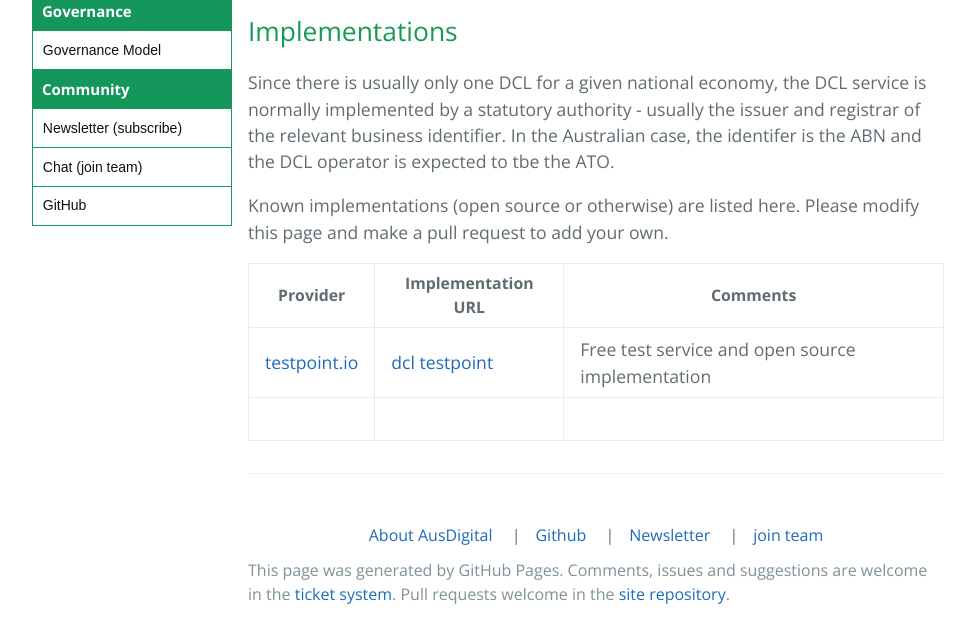
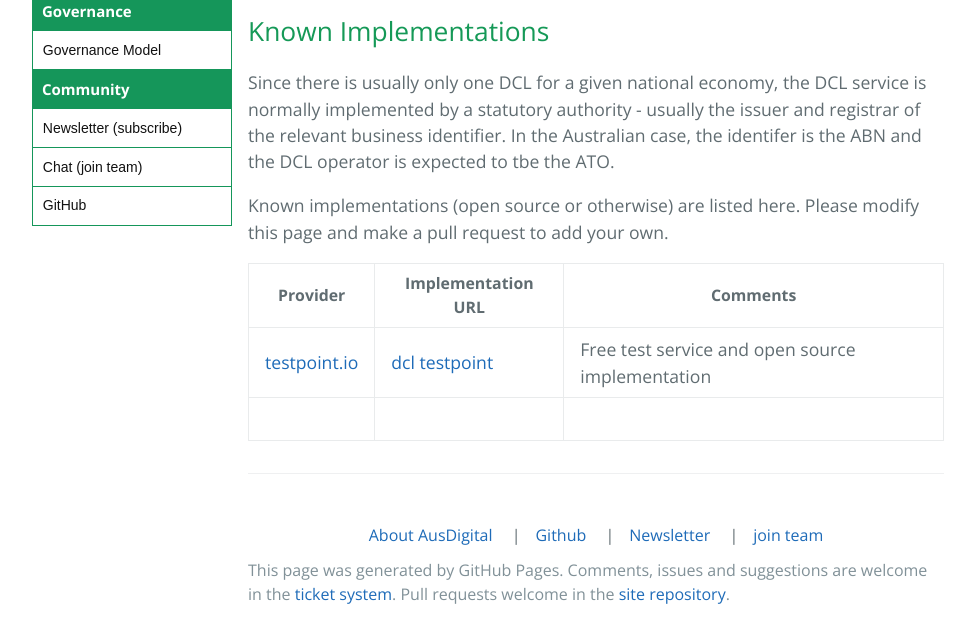
Before and after one commit to ausdigital/ausdigital.github.io, a Jekyll site: the page built from pages/digital-capability-locator.md, in a window 1280 px wide. Shown: the part 741-1379 px from the top of the page, without its empty margins (112-1087 px from the left). Built offline with Jekyll 4.4.1, drawn with Linux system fonts in a browser that asks for light colours.

Commit message:
heading fix

```diff
--- a/pages/digital-capability-locator.md
+++ b/pages/digital-capability-locator.md
@@ -15,7 +15,7 @@ The framework assumes that there could be multiple publishers of business meta-d
 | ----------------- | ------  | ------ | -------------- | -------- |
 | [DCL 1.0 spec](https://ausdigital-dcl.readthedocs.org) | 1.0 | ![Raw](http://rfc.unprotocols.org/spec:2/COSS/raw.svg)  | [DCL 1.0 API](https://swaggerhub.com/api/ausdigital/ausdigital-dcl/1.0) | [DCL 1.0 Issues](https://github.com/ausdigital/ausdigital-dcl/issues)   |
 
-## Implementations
+## Known Implementations
 
 Since there is usually only one DCL for a given national economy, the DCL service is normally implemented by a statutory authority - usually the issuer and registrar of the relevant business identifier.  In the Australian case, the identifer is the ABN and the DCL operator is expected to tbe the ATO.
 
```
